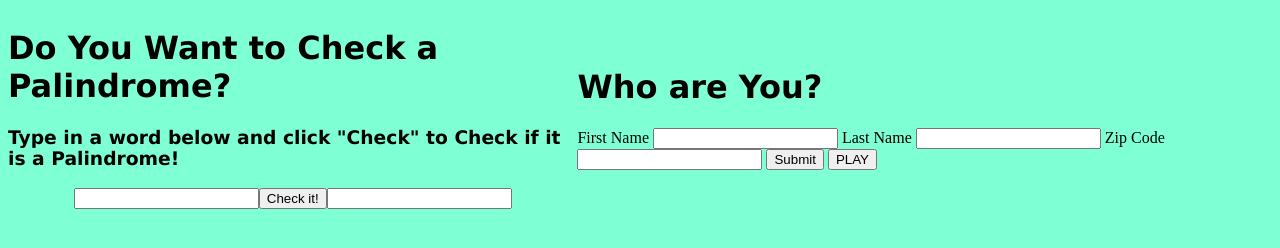
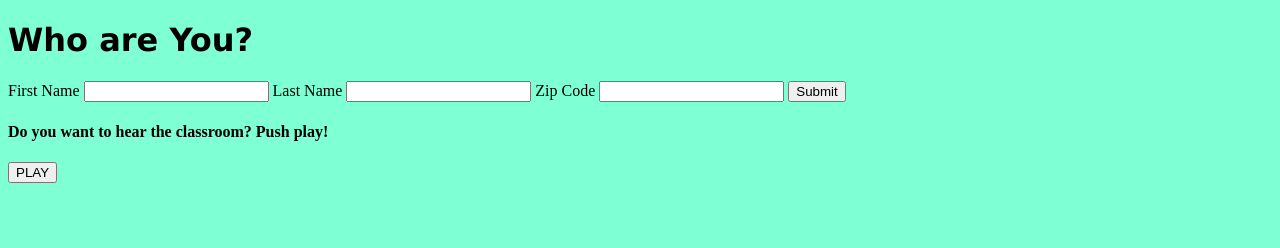
Before and after one commit to madmax1217/Validation-w-Sound, a plain HTML site: page index.html in a window 1280 px wide. Drawn offline with Linux system fonts and the light colour scheme.

Commit message:
Update index.html

```diff
--- a/index.html
+++ b/index.html
@@ -9,16 +9,6 @@
         <link rel="stylesheet" href="style.css">
     </head>
     <body>
-        <div class="wrapper"> <!--Main wrapper for my content-->
-            <div class="main-box">
-                <h1>Do You Want to Check a Palindrome?</h1><!--making this my title with an H1-->
-                <h3>Type in a word below and click "Check" to Check if it is a Palindrome!</h3><!--directions-->
-                <div class="item">
-                    <input type="text" id="txt" class="txt"><!--my input box-->
-                    <button class="btn" onclick="check()">Check it!</button><!--Button for submissions-->
-                    <input id="result"></input><!--This is where my message will show-->
-                </div>
-            </div>
             <div id="name-info">
                 <form>
                     <h1>Who are You?</h1>
@@ -29,6 +19,7 @@
                         <label for="zipCode">Zip Code</label>
                         <input type="number" id="zipCode" required>
                         <button type="submit" id="submit">Submit</button>
+                    <h4>Do you want to hear the classroom? Push play!</h4>
                         <input type="button" value="PLAY" onclick="play()">
                         <audio id="audio" src="us-lab-background-1.mp3"></audio>
                 </form>
```
